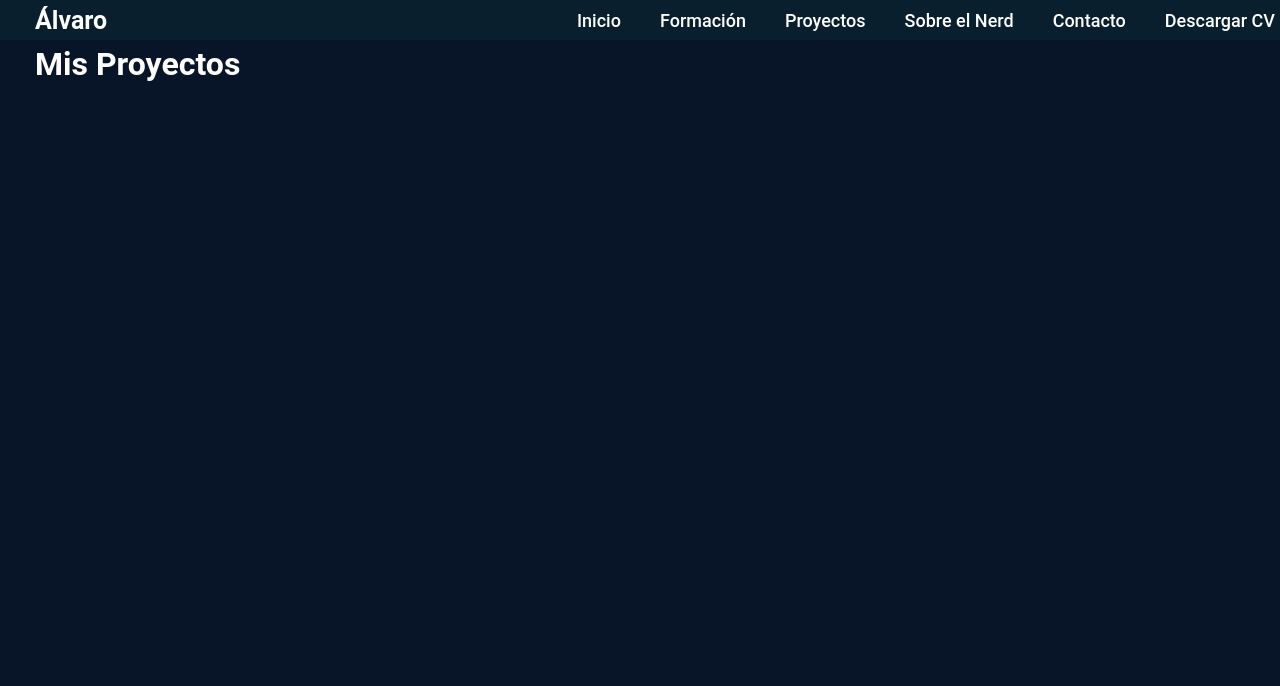
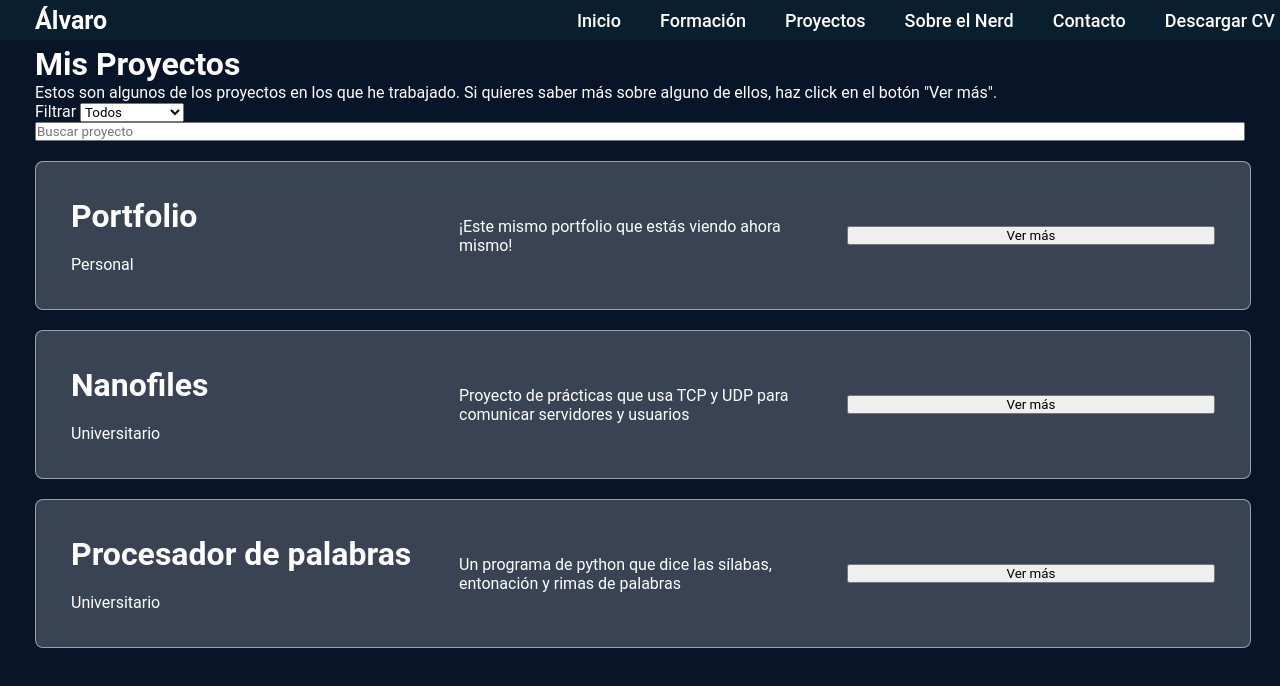
Before and after one commit to Saturno10/MyWebsite, a plain HTML site: page projects.html in a window 1280 px wide. Drawn offline with Linux system fonts and the light colour scheme.

Commit message:
barra de busqueda proyectos terminada y filtro casi

```diff
--- a/projects.html
+++ b/projects.html
@@ -6,6 +6,8 @@
     <title>Mis proyectos</title>
     <meta name='viewport' content='width=device-width, initial-scale=1'>
     <link rel='stylesheet' type='text/css' media='screen' href='style.css'>
+
+
     <script src='scripts.js'></script>
 </head>
 <body>
@@ -24,6 +26,55 @@
 
     <main class="main">
         <h1>Mis Proyectos</h1>
+        <p>Estos son algunos de los proyectos en los que he trabajado. Si quieres saber más sobre alguno de ellos, haz click en el botón "Ver más".</p>
+        <form class="form-proyectos">
+            <label for="filtro-proyectos">Filtrar</label>
+            <select id="filtro-proyectos">
+                <option value="all">Todos</option>
+                <option value="universitario">Universitarios</option>
+                <option value="personal">Personales</option>
+                <option value="antiguos">Antiguos</option>
+                <option value="nuevos">Nuevos</option>
+                <option value="descendente">Nombre desc</option>
+                <option value="ascendente">Nombre asc</option>
+            </select>
+        </form>
+        <input type="text" id="buscador" placeholder="Buscar proyecto">
+        <div class="grid">
+            <div class= "grid-project personal">
+                <!--<img src="media/proyecto1.jpg" alt="Proyecto 1" class="proyecto-image">-->
+                <div class="proyecto-cabecera">
+                    <h4 class="proyecto-name">Portfolio</h4>
+                    <p class="proyecto-tipo">Personal</p>
+                </div>
+
+                <p class="proyecto-description">¡Este mismo portfolio que estás viendo ahora mismo!</p>
+                <button class="button-proyecto">Ver más</button>
+
+            </div>
+            <div class= "grid-project universitario">
+                <!--<img src="media/proyecto2.jpg" alt="Proyecto 2" class="proyecto-image">-->
+                <div class="proyecto-cabecera">
+                    <h4 class="proyecto-name">Nanofiles</h4>
+                    <p class="proyecto-tipo">Universitario</p>
+                </div>
+                <p class="proyecto-description">Proyecto de prácticas que usa TCP y UDP para comunicar servidores y usuarios</p>
+                <button class="button-proyecto">Ver más</button>
+
+            </div>
+            <div class= "grid-project universitario">
+                <!--<img src="media/proyecto3.jpg" alt="Proyecto 3" class="proyecto-image">-->
+                <div class="proyecto-cabecera">
+                    <h4 class="proyecto-name">Procesador de palabras</h4>
+                    <p class="proyecto-tipo">Universitario</p>
+                </div>
+                <p class="proyecto-description">Un programa de python que dice las sílabas, entonación y rimas de palabras</p>
+                <button class="button-proyecto">Ver más</button>
+
+            </div>
+
+        </div>
+
     </main>
 </body>
 </html>
--- a/scripts.js
+++ b/scripts.js
@@ -94,3 +94,63 @@ function topFunction() {
   }
 
 }
+
+document.addEventListener('DOMContentLoaded', function() {
+  // Show filtered elements
+  function AddClass(element, name) {
+    var i, arr1, arr2;
+    arr1 = element.className.split(" ");
+    arr2 = name.split(" ");
+    for (i = 0; i < arr2.length; i++) {
+      if (arr1.indexOf(arr2[i]) == -1) {
+        element.className += " " + arr2[i];
+      }
+    }
+  }
+
+  // Hide elements that are not selected
+  function RemoveClass(element, name) {
+    var i, arr1, arr2;
+    arr1 = element.className.split(" ");
+    arr2 = name.split(" ");
+    for (i = 0; i < arr2.length; i++) {
+      while (arr1.indexOf(arr2[i]) > -1) {
+        arr1.splice(arr1.indexOf(arr2[i]), 1);
+      }
+    }
+    element.className = arr1.join(" ");
+  }
+
+  // Execute the function and show all columns
+  function filterSelection(c) {
+    var x, i;
+    x = document.getElementsByClassName("grid-project");
+    if (c == "all") c = "";
+    // Add the "show" class (display:block) to the filtered elements, and remove the "show" class from the elements that are not selected
+    for (i = 0; i < x.length; i++) {
+      RemoveClass(x[i], "show");
+      if (x[i].className.indexOf(c) > -1) AddClass(x[i], "show");
+    }
+  }
+
+  function searchProjects(c){
+    var x, i;
+    x = document.getElementsByClassName("grid-project");
+    if (c == "") c = "";
+    // Add the "show" class (display:block) to the filtered elements, and remove the "show" class from the elements that are not selected
+    for (i = 0; i < x.length; i++) {
+      RemoveClass(x[i], "show");
+      if (x[i].innerText.toLowerCase().indexOf(c.toLowerCase()) > -1) AddClass(x[i], "show");
+    }
+  }
+
+  document.getElementById('filtro-proyectos').addEventListener('change', function() {
+    filterSelection(this.value);
+  });
+
+  document.getElementById('buscador').addEventListener('keyup', function() {
+    searchProjects(this.value);
+  });
+
+  filterSelection("all");
+});
--- a/style.css
+++ b/style.css
@@ -278,3 +278,39 @@ body {
     color: white;
 
 }
+
+.grid .grid-project {
+
+
+    gap: 20px;
+    margin-top: 20px;
+
+    border-radius: 50%;
+    width: 95vw;
+    padding: 35px;
+    border-radius: 8px;
+    border: 1px solid rgba(255, 255, 255, 0.5);
+    align-items: center;
+    justify-content: center;
+
+
+
+    backdrop-filter: blur(20px);
+    background: rgba(255, 255, 255, 0.2);
+    grid-template-columns: 1fr 1fr 1fr;
+}
+
+
+.grid-project{
+    display: none;
+}
+
+.grid::after{
+
+    display: grid;
+
+}
+
+.show {
+    display: grid;
+}
```
